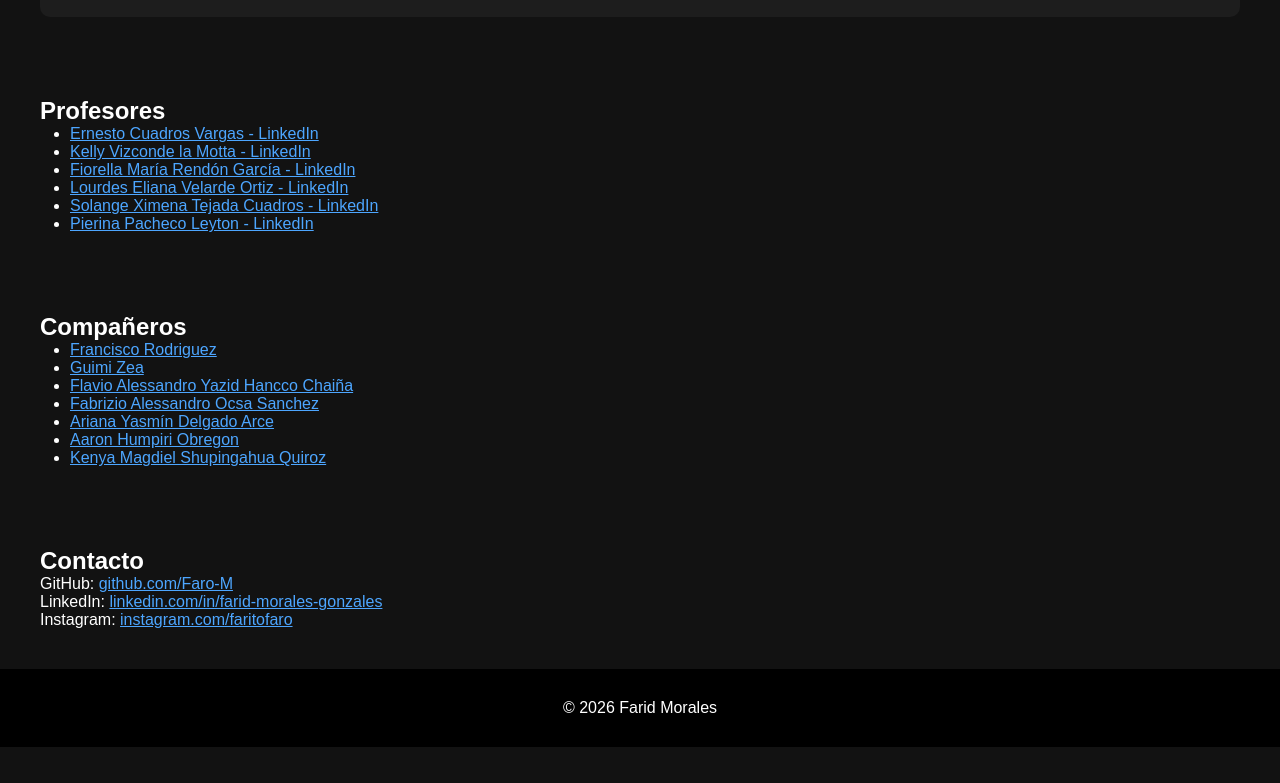
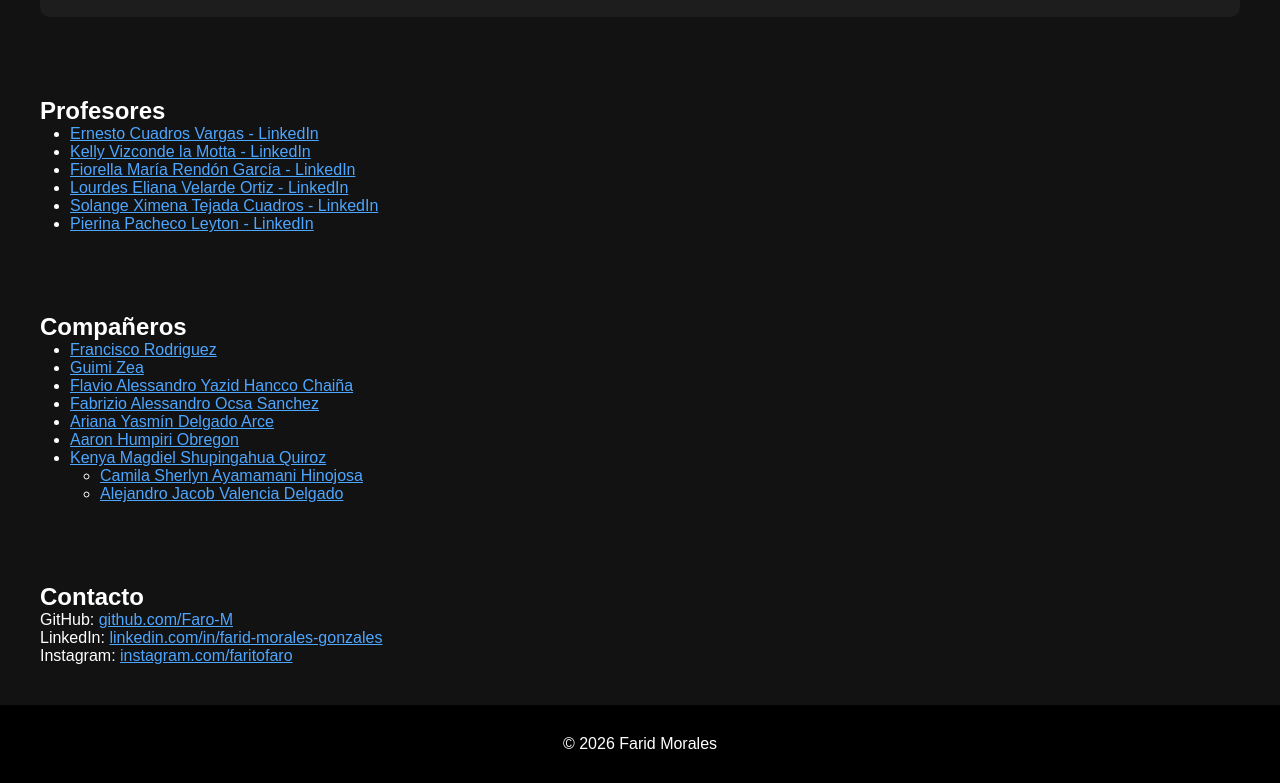
Before and after one commit to Faro-M/Pagina-Web-UCSP, a plain HTML site: page index.html in a window 1280 px wide. Shown: the part 1311-2094 px from the top of the page. Before the commit the page ends 2058 px from the top, so only its background shows below. Drawn offline with Linux system fonts and the light colour scheme.

Commit message:
index.html

```diff
--- a/index.html
+++ b/index.html
@@ -132,6 +132,13 @@
         <li><a href="https://kenya-sq.github.io/Kenya-Shupingahua-Quiroz/">Kenya Magdiel Shupingahua Quiroz</a></li>
     </ul>
     <ul>
+    <ul>
+        <li><a href="https://camilasherlyn.github.io/uscpcienciascami/">Camila Sherlyn Ayamamani Hinojosa</a></li>
+    </ul>
+    <ul>
+        <li><a href="https://thepandoredxxo.github.io/Alejandro-Jacob-Valencia-Delgado-pagina-web-ICC-san-pablo/">Alejandro Jacob Valencia Delgado </a></li>
+    </ul>
+
 
 </section>
 
```
